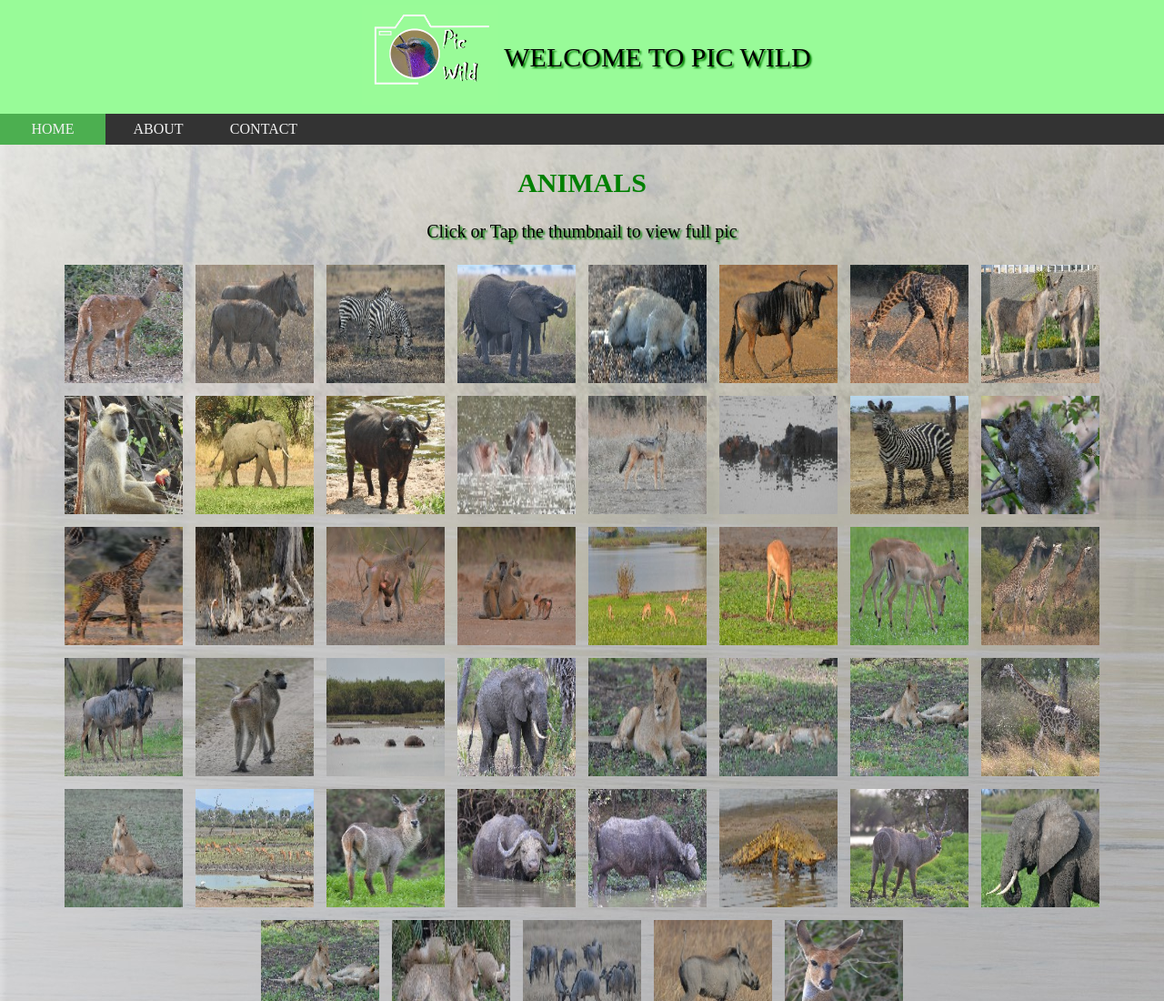
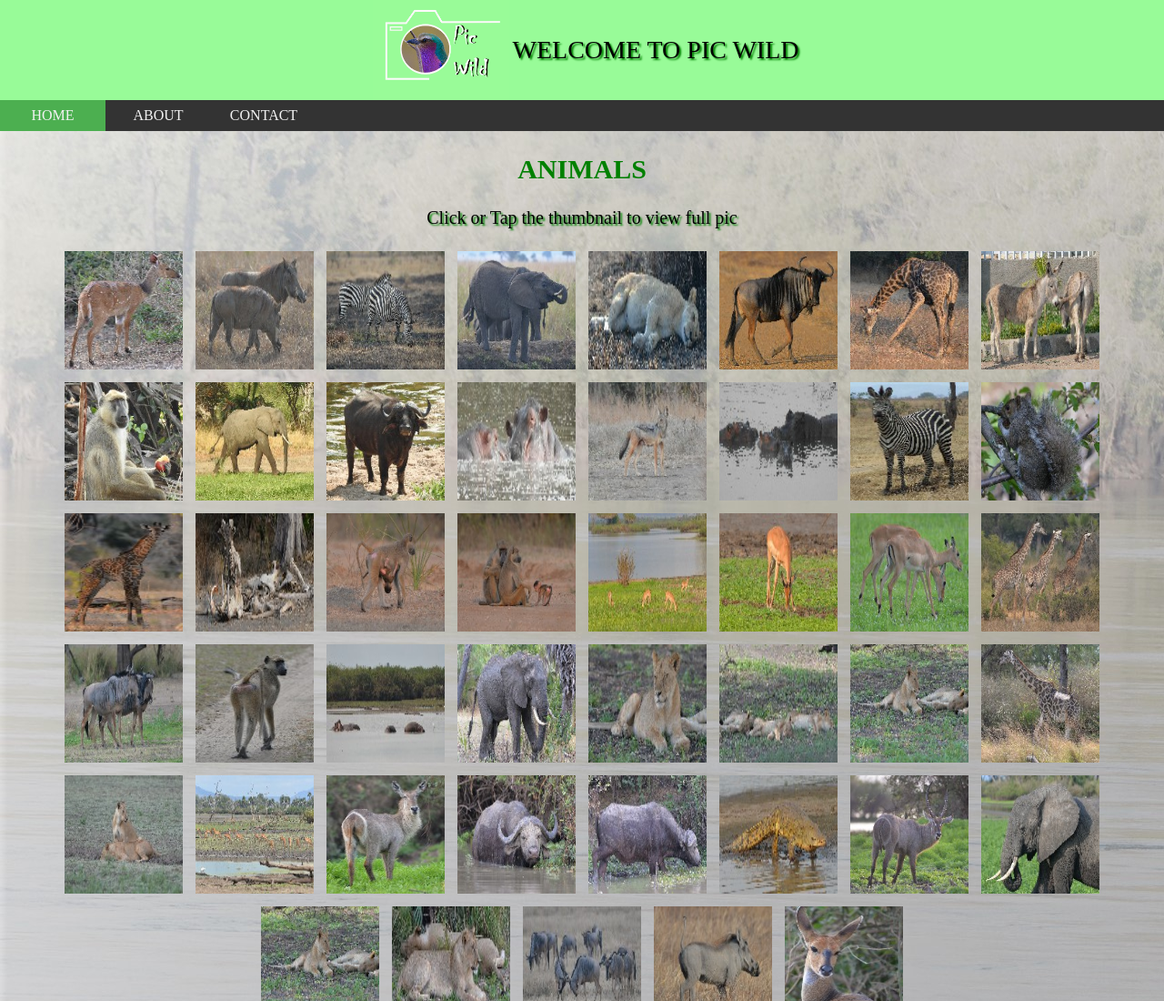
Before and after one commit to Zulu02-design/Pic-Wild-WEBSITE, a plain HTML site: page index.html in a window 1280 px wide. Shown: the top 1100 px of the page at 91% size. Drawn offline with Linux system fonts and the light colour scheme.

Commit message:
Update PicWild.css

```diff
--- a/CSS/PicWild.css
+++ b/CSS/PicWild.css
@@ -86,14 +86,14 @@ body{
 
 #logo {
 	display: inline;
-	padding: 5px 2px 10px 10px;
+	padding: 0px 0px 0px 8px;
 	vertical-align: middle;
 }
 
 #page_paragraph {
-	display: inline;
+	display: initial;
 	vertical-align: middle;
-	font-size: 30px;
+	font-size: 28px;
 	font-family: chiller;
 	text-shadow: 2px 2px 2px #008000;
 }
```
